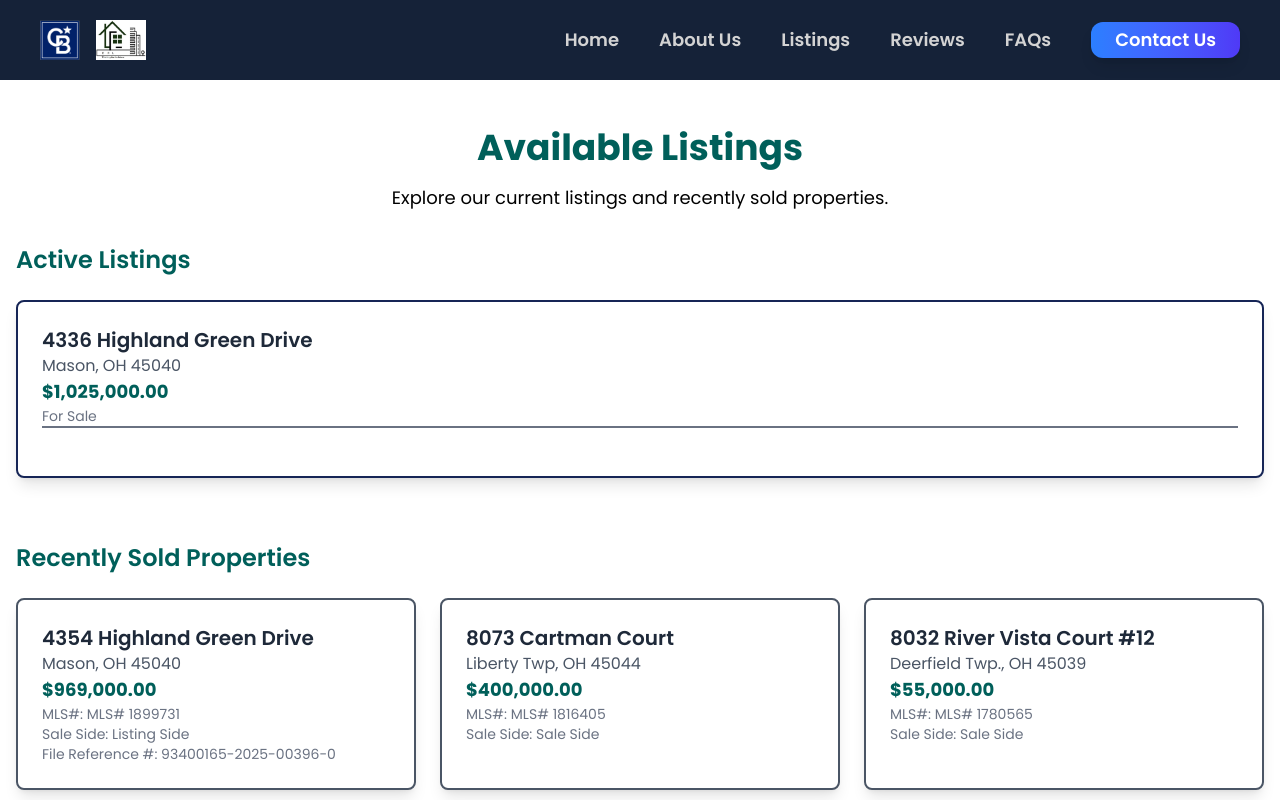
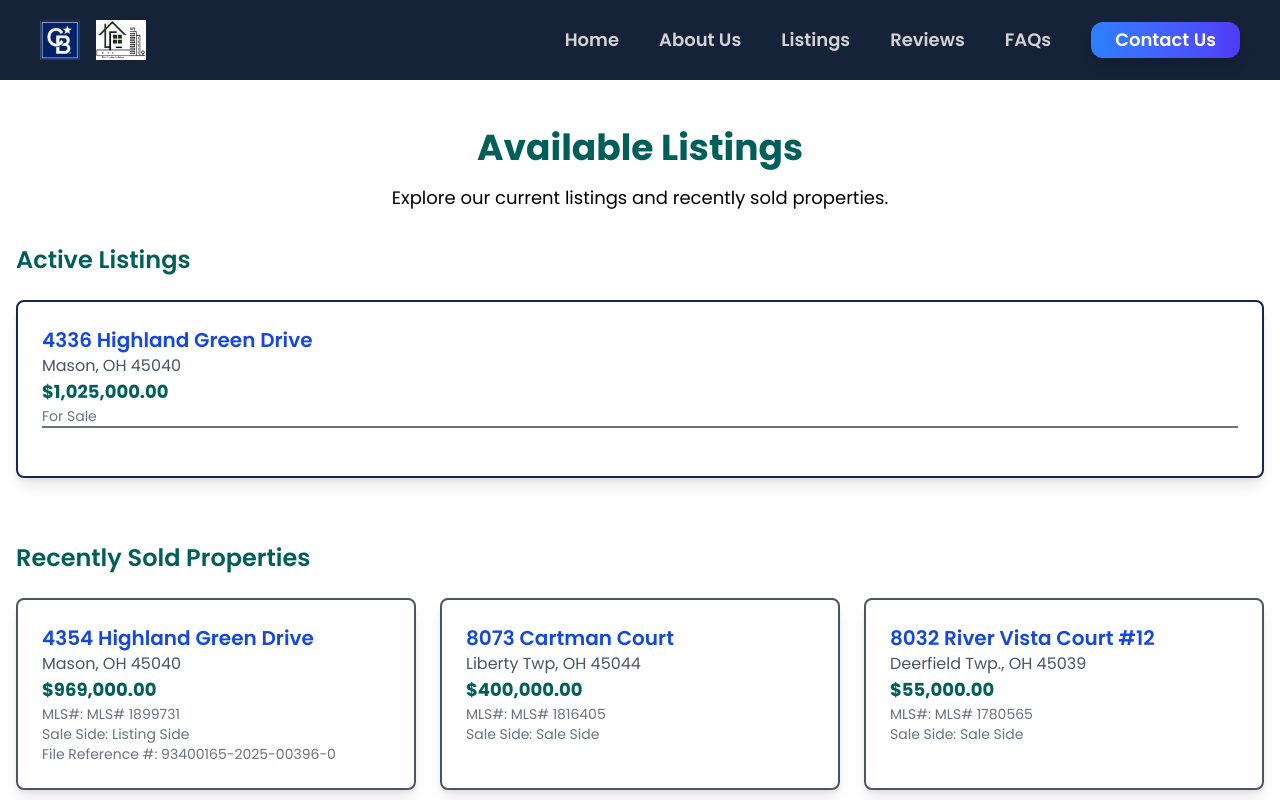
Before and after one commit to Rakindotcom/EngineeringRealtyLLC, a React (Vite) app: page /listings in a window 1280 px wide. Shown: the top 800 px of the page. Built offline with nearby package versions, Linux system fonts and the light colour scheme.

Commit message:
Update Listing component to link property addresses to Zillow and conditionally display MLS numbers

```diff
--- a/src/pages/Listing.jsx
+++ b/src/pages/Listing.jsx
@@ -94,7 +94,14 @@
         <div className="bg-white p-6 rounded-lg shadow-lg border-2 border-blue-950">
           {activeListings.map((property) => (
             <div key={property.id} className="border-b-2 border-gray-500 mb-6">
-              <h3 className="text-xl font-semibold text-gray-800">{property.address}</h3>
+              <a
+                href={`https://www.zillow.com/homes/${encodeURIComponent(`${property.address}, ${property.city}`)}`}
+                target="_blank"
+                rel="noopener noreferrer"
+                className="text-xl font-semibold text-blue-700 hover:underline"
+              >
+                {property.address}
+              </a>
               <p className="text-gray-600">{property.city}</p>
               <p className="text-lg font-bold text-teal-800">{property.price}</p>
               <p className="text-sm text-gray-500">{property.status}</p>
@@ -109,10 +116,19 @@
         <div className="grid grid-cols-1 sm:grid-cols-2 md:grid-cols-3 gap-6">
           {soldListings.map((property) => (
             <div key={property.id} className="bg-white p-6 rounded-lg shadow-lg border-2 border-gray-600 mb-6">
-              <h3 className="text-xl font-semibold text-gray-800">{property.address}</h3>
+              <a
+                href={`https://www.zillow.com/homes/${encodeURIComponent(`${property.address}, ${property.city}`)}`}
+                target="_blank"
+                rel="noopener noreferrer"
+                className="text-xl font-semibold text-blue-700 hover:underline"
+              >
+                {property.address}
+              </a>
               <p className="text-gray-600">{property.city}</p>
               <p className="text-lg font-bold text-teal-800">{property.price}</p>
-              <p className="text-sm text-gray-500">MLS#: {property.mls}</p>
+              {property.mls && property.mls !== 'N/A' && (
+                <p className="text-sm text-gray-500">MLS#: {property.mls}</p>
+              )}
               {property.saleSide && <p className="text-sm text-gray-500">Sale Side: {property.saleSide}</p>}
               {property.fileRef && <p className="text-sm text-gray-500">File Reference #: {property.fileRef}</p>}
             </div>
```
